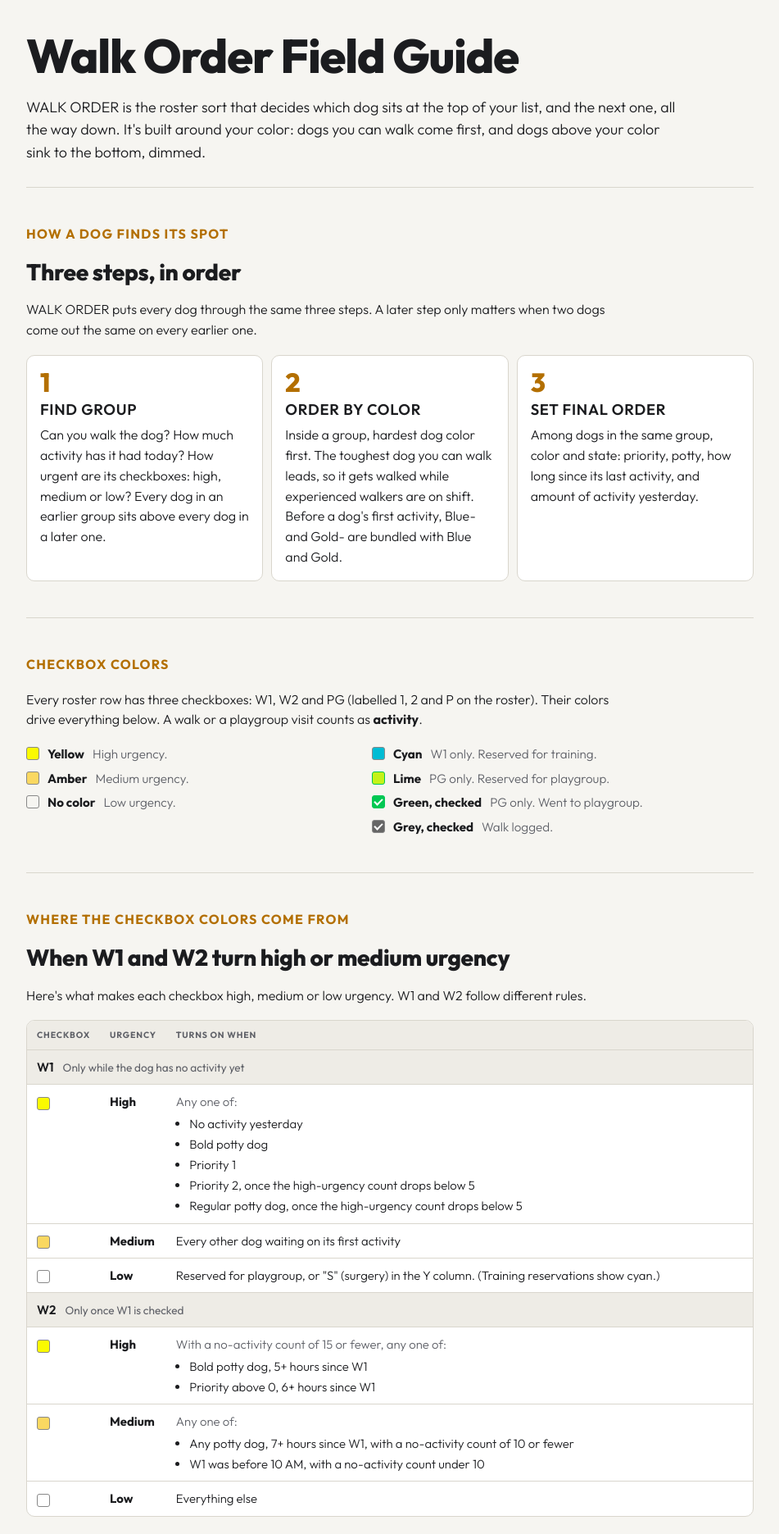
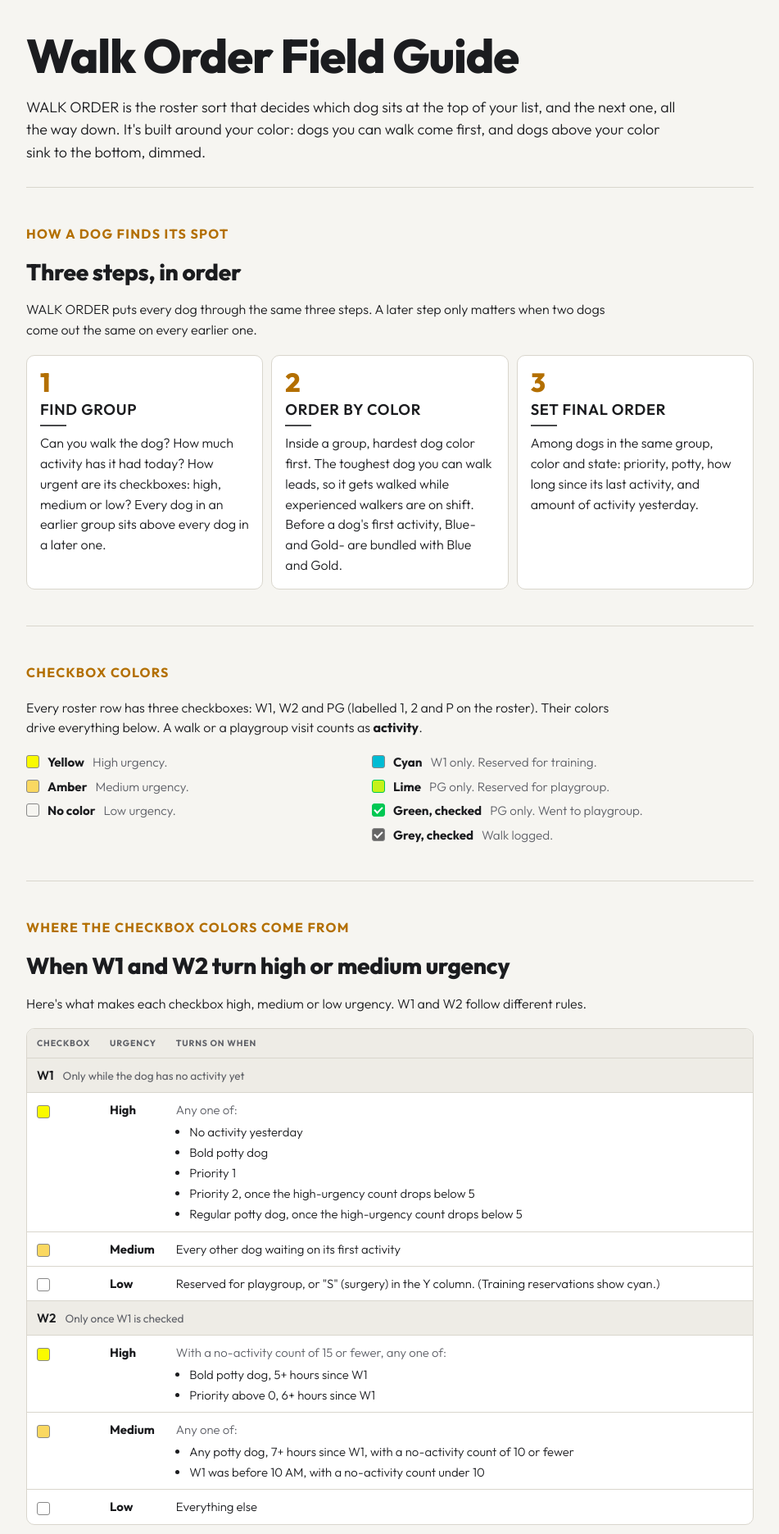
Before and after one commit to kirbsauce/dog-walker-assistant-docs, a Jekyll site: the page walk_order.html, which Jekyll copies as it is, in a window 1280 px wide. Shown: the top 1871 px of the page at 82% size, without its empty margins (164-1115 px from the left). Built offline with Jekyll 4.4.1, drawn with Linux system fonts in a browser that asks for light colours.

Commit message:
Add a short rule under the Walk Order step card titles
A small white line under FIND GROUP, ORDER BY COLOR and SET FINAL ORDER
separates each title from its explanation.

Co-Authored-By: Claude Opus 5.5 <noreply@anthropic.com>
Claude-Session: https://claude.ai/code/session_01Gn98H5icQkvFvkCZpGcr4i

```diff
--- a/walk_order.html
+++ b/walk_order.html
@@ -217,6 +217,7 @@ header.top { padding-block: 36px 28px; display: grid; gap: 16px; }
   display: grid; gap: 8px; align-content: start;
 }
 .q h3 { text-transform: uppercase; letter-spacing: 0.04em; }
+.q h3::after { content: ""; display: block; width: 32px; height: 2px; margin-top: 8px; background: var(--fg); opacity: 0.8; }
 .q .n {
   font-family: var(--display); font-weight: 800; font-size: 2rem; line-height: 1; color: var(--accent);
 }
```
